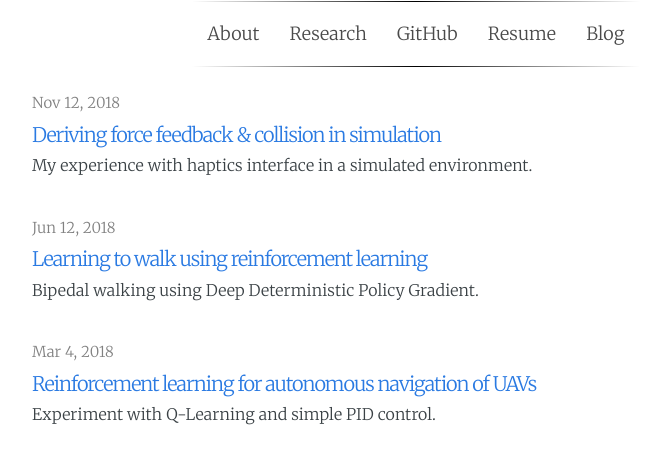
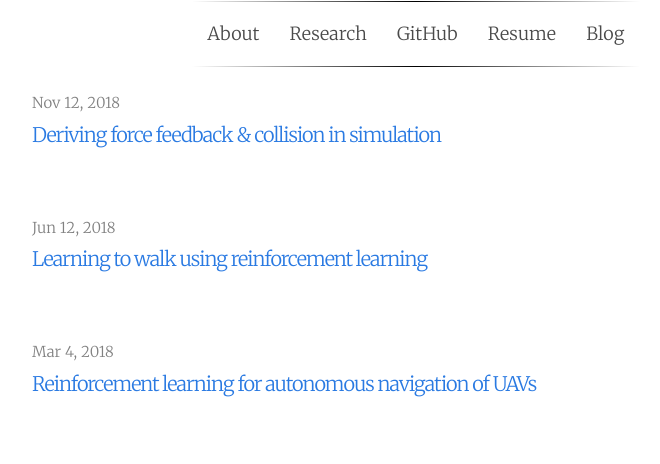
Before and after one commit to navuboy/navuboy.github.io, a Jekyll site: the page built from blog.html, in a window 1280 px wide. Shown: the top 464 px of the page, without its empty margins (224-884 px from the left). Built offline with Jekyll 4.4.1, drawn with Linux system fonts in a browser that asks for light colours; some web fonts are replaced.

Commit message:
my new website

```diff
--- a/_sass/_color.scss
+++ b/_sass/_color.scss
@@ -1,7 +1,8 @@
 $color-selection: #D6EDFF;
 
 
-$color-text-normal: #3A4145;
+$color-text-normal: #ffffff;
+// #3A4145;
 
 $color-text-header: #2E2E2E;
 
@@ -15,7 +16,8 @@ $color-quote-border: #4A4A4A;
 $color-mark: #fdffb6;
 
 $color-kbd-color: #666;
-$color-kbd-bg: #F4F4F4;
+$color-kbd-bg: #040949;
+// #F4F4F4;
 $color-kbd-bd: #CCC;
 
 $color-table-bd: #EFEFEF;
```
